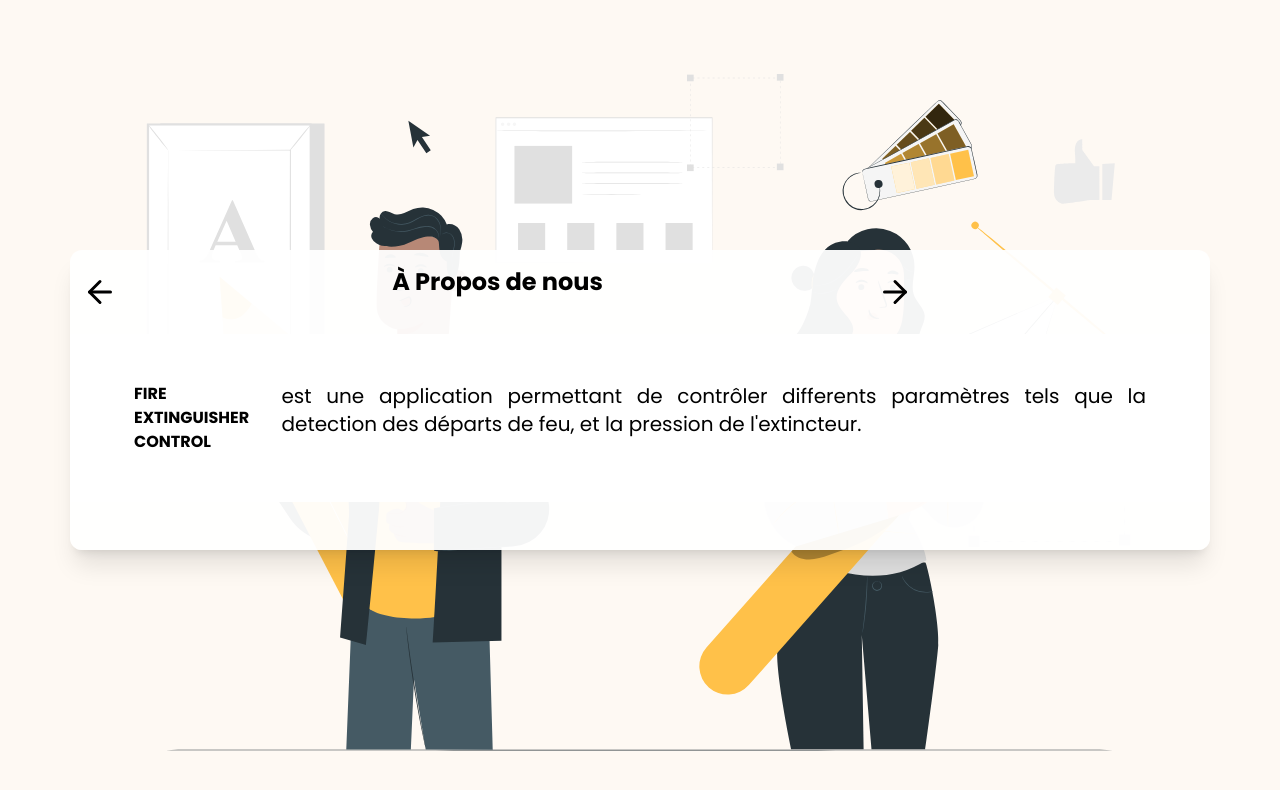
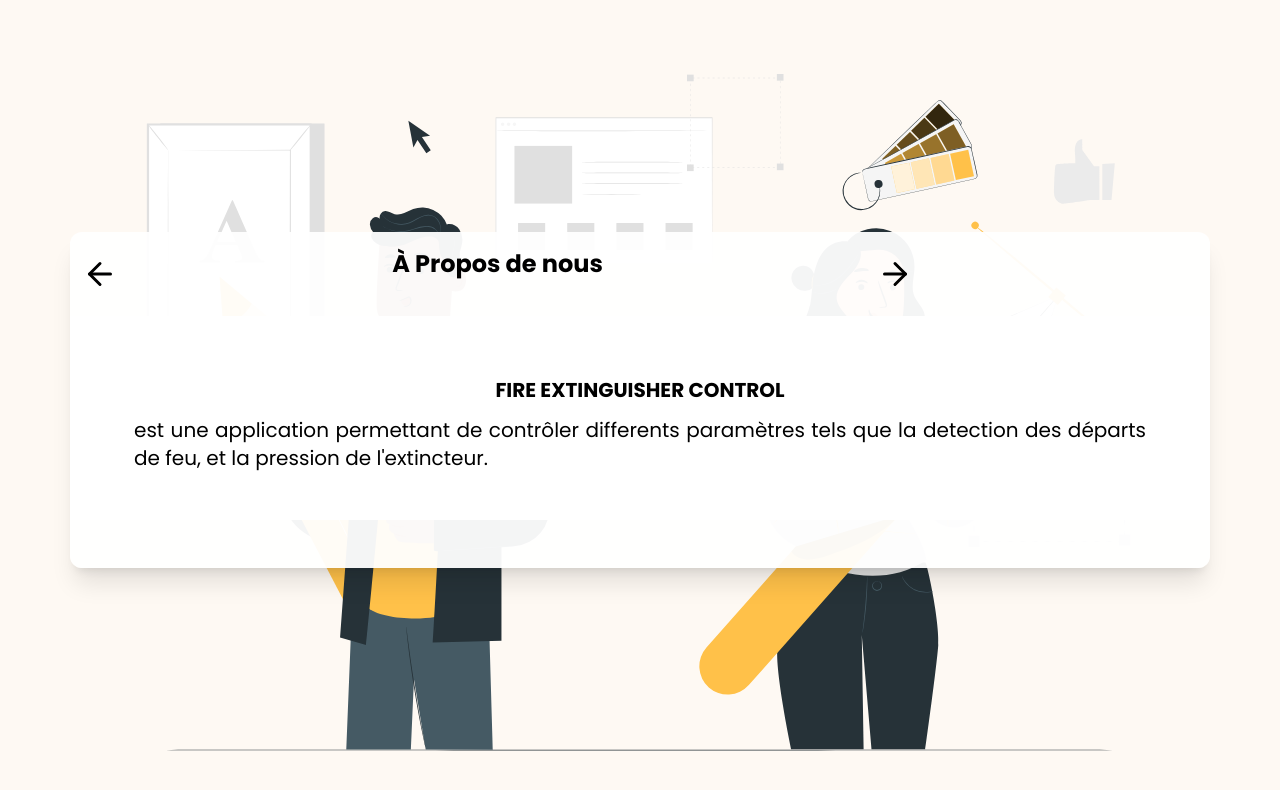
Before and after one commit to gouraintite/fec, a React (Vite) app: page /ten in a window 1280 px wide. Shown: the top 790 px of the page. Built offline with nearby package versions, Linux system fonts and the light colour scheme; a web font is replaced by a local one.

Commit message:
bugs fixed 2

```diff
--- a/src/modules/views/pages/contents/ten.jsx
+++ b/src/modules/views/pages/contents/ten.jsx
@@ -37,9 +37,9 @@ export default function Main() {
                 <FiArrowRight className="text-4xl -mt-6 text-center" />
               </div>
             </div>
-            <div className="flex justify-center px-16 w-full bg-white py-12">
+            <div className="px-16 w-full bg-white py-12">
 
-            <span className="font-semibold uppercase">FIRE EXTINGUISHER CONTROL</span>
+            <p className="font-semibold uppercase py-3 text-center text-xl">FIRE EXTINGUISHER CONTROL</p>
               <p className="text-justify text-xl"> est une
                 application permettant de contrôler differents paramètres tels
                 que la detection des départs de feu, et la pression de
```
